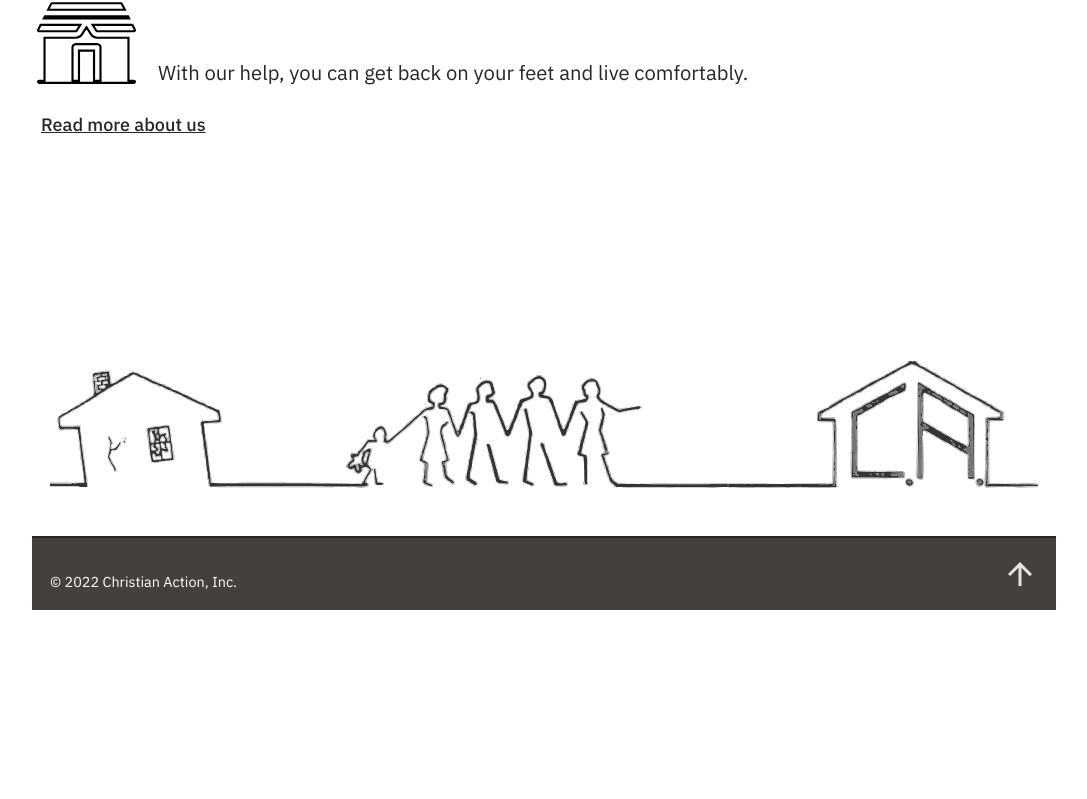
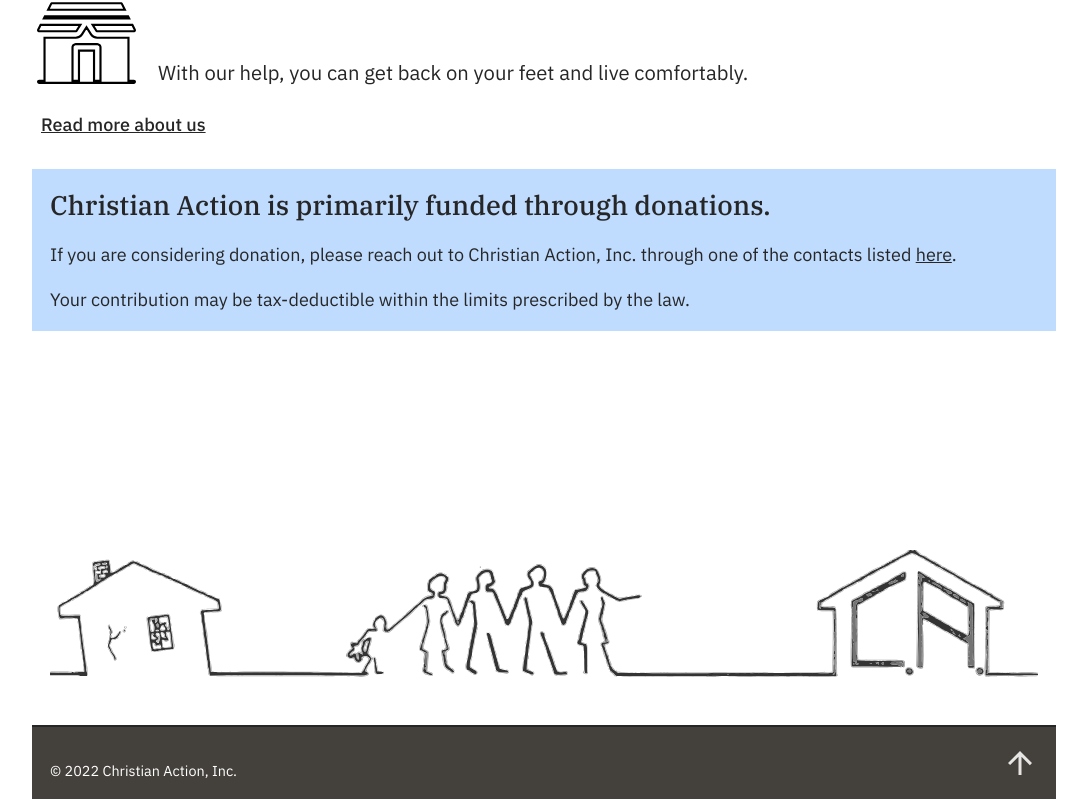
Before and after one commit to blaze-vincent/christian-action-2022, a Next.js app: page / in a window 1280 px wide. Shown: the part 996-1795 px from the top of the page, without its empty margins (96-1183 px from the left). Before the commit the page ends 1606 px from the top, so only its background shows below. Built offline with nearby package versions, Linux system fonts and the light colour scheme.

Commit message:
Move Give page contents to homepage section

```diff
--- a/pages/index.js
+++ b/pages/index.js
@@ -5,6 +5,18 @@
   return (<>
     <Hero />
     <AboutPreview />
+
+    {/* donation information, not enough to warrant its own page */}
+    <div
+      className="bg-blue-200 p-4 flex flex-col gap-4 w-full max-w-screen-lg"
+    >
+      <h2
+        id='give'
+        className="text-2xl font-medium font-ibm-serif"
+      >Christian Action is primarily funded through donations.</h2>
+      <p>If you are considering donation, please reach out to Christian Action, Inc. through one of the contacts listed <a className="underline" href="/resources">here</a>.</p>
+      <p>Your contribution may be tax-deductible within the limits prescribed by the law.</p>
+    </div>
   </>
   )
 }
```
